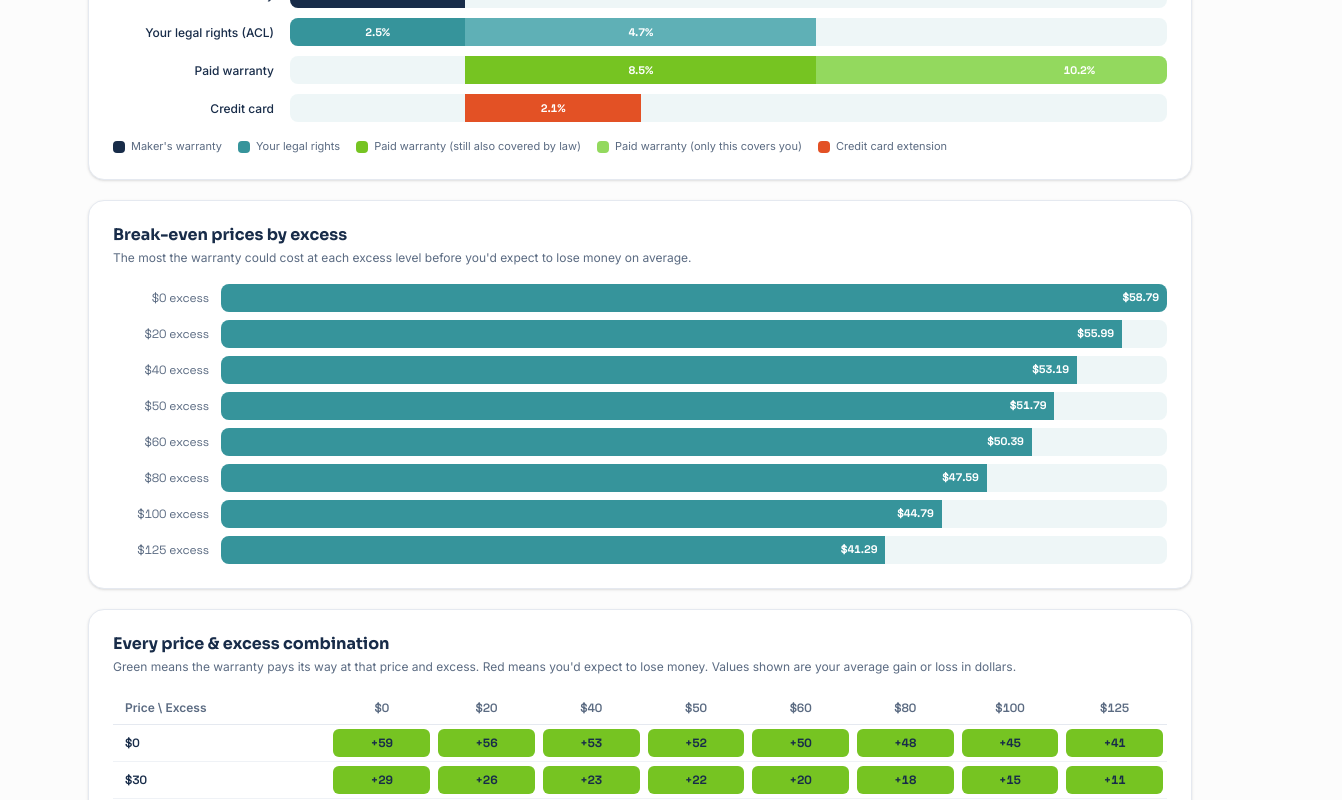
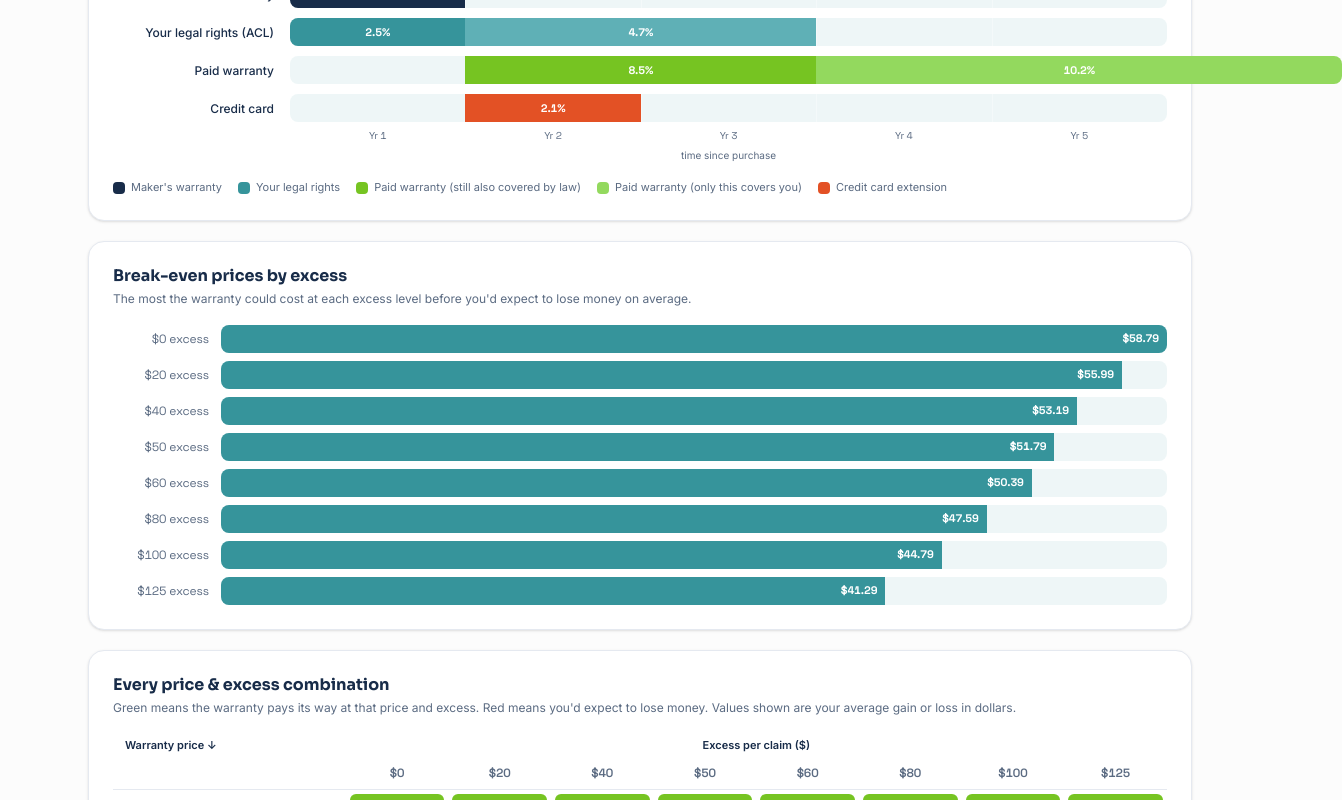
Before and after one commit to ivandenisovich/extended-warranty-calculator, a Next.js app: page / in a window 1280 px wide. Shown: the part 2040-2840 px from the top of the page, 1342 px wide, since content can reach past the window. Built offline with nearby package versions, Linux system fonts and the light colour scheme.

Commit message:
Update coverage chart and table

```diff
--- a/app/NumbersSection.tsx
+++ b/app/NumbersSection.tsx
@@ -20,29 +20,52 @@ const ORANGE = '#e35125';
 const RED = '#db2457';
 const NAVY = '#182c49';
 
+interface Segment {
+  leftPct: number;
+  widthPct: number;
+  riskPct: number;
+  color: string;
+  text?: 'dark' | 'light';
+  tooltip: string;
+}
+
 function TrackBar({
   label,
   segments,
+  gridlines,
 }: {
   label: string;
-  segments: { leftPct: number; widthPct: number; riskPct: number; color: string; text?: 'dark' | 'light' }[];
+  segments: Segment[];
+  gridlines: number[];
 }) {
   return (
     <div className="grid grid-cols-12 items-center gap-2">
       <span className="col-span-3 md:col-span-2 text-xs font-medium text-tc-navy pr-2 text-right leading-tight">
         {label}
       </span>
-      <div className="col-span-9 md:col-span-10 bg-tc-teal-light/60 h-7 rounded-lg relative overflow-hidden flex items-center">
+      <div className="col-span-9 md:col-span-10 bg-tc-teal-light/60 h-7 rounded-lg relative flex items-center">
+        {gridlines.map((g, i) =>
+          g > 0 && g < 100 ? (
+            <div key={`g${i}`} className="absolute top-0 bottom-0 w-px bg-white/40 pointer-events-none" style={{ left: `${g}%` }} />
+          ) : null
+        )}
         {segments.map((s, i) =>
           s.widthPct > 0 ? (
             <div
               key={i}
               className={`absolute top-0 bottom-0 flex items-center justify-center text-[11px] font-bold font-numeric transition-all duration-300 ${
                 s.text === 'light' ? 'text-white' : 'text-tc-navy'
-              }`}
+              } ${s.leftPct <= 0.01 ? 'rounded-l-lg' : ''} ${s.leftPct + s.widthPct >= 99.9 ? 'rounded-r-lg' : ''}`}
               style={{ left: `${s.leftPct}%`, width: `${Math.max(s.widthPct, 1)}%`, backgroundColor: s.color }}
             >
-              {s.widthPct > 9 ? `${s.riskPct}%` : ''}
+              {s.widthPct > 9 ? (
+                <span className="group relative cursor-help">
+                  {s.riskPct}%
+                  <span className="pointer-events-none absolute bottom-full left-1/2 -translate-x-1/2 mb-1.5 hidden group-hover:block w-44 rounded-lg bg-tc-navy text-white text-[10px] font-normal font-sans px-2.5 py-1.5 text-center leading-snug shadow-lg z-20">
+                    {s.tooltip}
+                  </span>
+                </span>
+              ) : null}
             </div>
           ) : null
         )}
@@ -56,6 +79,7 @@ export default function NumbersSection({
   ownershipYears,
   mfrYears,
   ccExtensionMonths,
+  ccExcess,
   assumptions,
   onAssumptionsChange,
   categoryKey,
@@ -66,6 +90,7 @@ export default function NumbersSection({
   ownershipYears: number;
   mfrYears: number;
   ccExtensionMonths: number;
+  ccExcess: number;
   assumptions: Assumptions;
   onAssumptionsChange: (a: Assumptions) => void;
   categoryKey: string;
@@ -87,6 +112,22 @@ export default function NumbersSection({
     ewPostAcl: pct(postAclMonths),
     cc: pct(ccExtensionMonths),
   };
+
+  // Time axis: one tick per year of ownership, centred in each year band.
+  const yearTicks = Array.from({ length: ownershipYears }, (_, i) => ({
+    pct: ((i + 0.5) / ownershipYears) * 100,
+    label: `Yr ${i + 1}`,
+  }));
+  const gridlines = Array.from({ length: ownershipYears + 1 }, (_, i) => (i / ownershipYears) * 100);
+
+  const mfrTooltip = `${evaluation.mfrTrack.riskPercentage}% of the expected failures happen while the maker's warranty covers you — this risk is covered free.`;
+  const aclExtraTooltip = `A further ${+(evaluation.aclTrack.riskPercentage - evaluation.mfrTrack.riskPercentage).toFixed(1)}% of failures happen after the maker's warranty ends but while your legal rights still cover you — also free.`;
+  const ewOverlapTooltip = `${evaluation.ewTrack.overlapRiskPercentage}% of failures happen while the paid warranty overlaps your free cover — you'd be protected even without it.`;
+  const ewPostTooltip = `${evaluation.ewTrack.postAclRiskPercentage}% of failures happen where only the paid warranty covers you — this is the part that earns its keep.`;
+  const ccTooltip =
+    ccExtensionMonths > 0
+      ? `${evaluation.ccTrack.riskPercentage}% of failures happen in the extra months your credit card adds to the maker's warranty${ccExcess > 0 ? ` (a ${ccExcess} excess applies per claim)` : ' (no excess)'}.`
+      : 'No credit card extension — add one in step 2 if your card offers it.';
 
   return (
     <div className="space-y-5">
@@ -176,34 +217,59 @@ export default function NumbersSection({
       <section className="bg-tc-surface border border-tc-border rounded-2xl p-5 md:p-6 shadow-sm">
         <h3 className="font-display text-base font-bold text-tc-navy mb-1">Who covers what, when</h3>
         <p className="text-xs text-tc-muted mb-4 leading-relaxed">
-          Each bar shows one layer of protection across your ownership. Wider coloured sections mean more
-          of your failure risk falls in that period.
+          Each bar shows one layer of protection across your ownership. The percentage on each section is
+          the share of expected failures that falls in that period — hover it for an explanation.
         </p>
         <div className="space-y-2.5">
           <TrackBar
             label="Maker's warranty"
-            segments={[{ leftPct: 0, widthPct: trackPcts.mfr, riskPct: evaluation.mfrTrack.riskPercentage, color: NAVY, text: 'light' }]}
+            gridlines={gridlines}
+            segments={[{ leftPct: 0, widthPct: trackPcts.mfr, riskPct: evaluation.mfrTrack.riskPercentage, color: NAVY, text: 'light', tooltip: mfrTooltip }]}
           />
           {isAustralia && (
             <TrackBar
               label="Your legal rights (ACL)"
+              gridlines={gridlines}
               segments={[
-                { leftPct: 0, widthPct: trackPcts.mfr, riskPct: evaluation.mfrTrack.riskPercentage, color: TEAL, text: 'light' },
-                { leftPct: trackPcts.mfr, widthPct: trackPcts.aclExtra, riskPct: +(evaluation.aclTrack.riskPercentage - evaluation.mfrTrack.riskPercentage).toFixed(1), color: '#5fb0b6', text: 'light' },
+                { leftPct: 0, widthPct: trackPcts.mfr, riskPct: evaluation.mfrTrack.riskPercentage, color: TEAL, text: 'light', tooltip: mfrTooltip },
+                { leftPct: trackPcts.mfr, widthPct: trackPcts.aclExtra, riskPct: +(evaluation.aclTrack.riskPercentage - evaluation.mfrTrack.riskPercentage).toFixed(1), color: '#5fb0b6', text: 'light', tooltip: aclExtraTooltip },
               ]}
             />
           )}
           <TrackBar
             label="Paid warranty"
+            gridlines={gridlines}
             segments={[
-              { leftPct: trackPcts.ewStart, widthPct: trackPcts.ewOverlap, riskPct: evaluation.ewTrack.overlapRiskPercentage, color: LIME, text: 'light' },
-              { leftPct: trackPcts.ewStart + trackPcts.ewOverlap, widthPct: trackPcts.ewPostAcl, riskPct: evaluation.ewTrack.postAclRiskPercentage, color: '#93d95e', text: 'light' },
+              { leftPct: trackPcts.ewStart, widthPct: trackPcts.ewOverlap, riskPct: evaluation.ewTrack.overlapRiskPercentage, color: LIME, text: 'light', tooltip: ewOverlapTooltip },
+              { leftPct: trackPcts.ewStart + trackPcts.ewOverlap, widthPct: trackPcts.ewPostAcl, riskPct: evaluation.ewTrack.postAclRiskPercentage, color: '#93d95e', text: 'light', tooltip: ewPostTooltip },
             ]}
           />
           <TrackBar
             label="Credit card"
-            segments={[{ leftPct: trackPcts.mfr, widthPct: trackPcts.cc, riskPct: evaluation.ccTrack.riskPercentage, color: ORANGE, text: 'light' }]}
+            gridlines={gridlines}
+            segments={[{ leftPct: trackPcts.mfr, widthPct: trackPcts.cc, riskPct: evaluation.ccTrack.riskPercentage, color: ORANGE, text: 'light', tooltip: ccTooltip }]}
           />
+        </div>
+        {/* Time axis */}
+        <div className="grid grid-cols-12 gap-2 mt-1.5">
+          <span className="col-span-3 md:col-span-2" />
+          <div className="col-span-9 md:col-span-10 relative h-5">
+            {yearTicks.map((t) => (
+              <span
+                key={t.label}
+                className="absolute -translate-x-1/2 text-[10px] font-numeric text-tc-muted whitespace-nowrap"
+                style={{ left: `${t.pct}%` }}
+              >
+                {t.label}
+              </span>
+            ))}
+          </div>
+        </div>
+        <div className="grid grid-cols-12 gap-2">
+          <span className="col-span-3 md:col-span-2" />
+          <div className="col-span-9 md:col-span-10 text-center text-[10px] text-tc-muted">
+            time since purchase
+          </div>
         </div>
         <div className="mt-4 flex flex-wrap gap-x-4 gap-y-1.5 text-[11px] text-tc-muted">
           <span className="flex items-center gap-1.5"><span className="w-3 h-3 rounded-sm" style={{ background: NAVY }} /> Maker's warranty</span>
@@ -263,8 +329,19 @@ export default function NumbersSection({
         <div className="overflow-x-auto">
           <table className="w-full text-center text-xs border-collapse">
             <thead>
+              <tr>
+                <th className="py-1 px-3 text-left align-bottom">
+                  <span className="text-[11px] font-semibold text-tc-navy">Warranty price ↓</span>
+                </th>
+                <th
+                  colSpan={evaluation.matrix.excesses.length}
+                  className="py-1 px-2 text-center font-semibold text-tc-navy"
+                >
+                  <span className="text-[11px]">Excess per claim ($)</span>
+                </th>
+              </tr>
               <tr className="border-b border-tc-border text-tc-muted">
-                <th className="py-2 px-3 text-left font-semibold">Price \ Excess</th>
+                <th className="py-2 px-3" />
                 {evaluation.matrix.excesses.map((exc) => (
                   <th key={exc} className="py-2 px-2 font-numeric font-semibold">${exc}</th>
                 ))}
--- a/app/page.tsx
+++ b/app/page.tsx
@@ -181,6 +181,7 @@ export default function Home() {
             ownershipYears={form.ownershipYears}
             mfrYears={form.mfrYears}
             ccExtensionMonths={form.ccExtensionMonths}
+            ccExcess={form.ccExcess}
             assumptions={form.assumptions}
             onAssumptionsChange={(a: Assumptions) => setForm((p) => ({ ...p, assumptions: a }))}
             categoryKey={form.productCategory}
```
